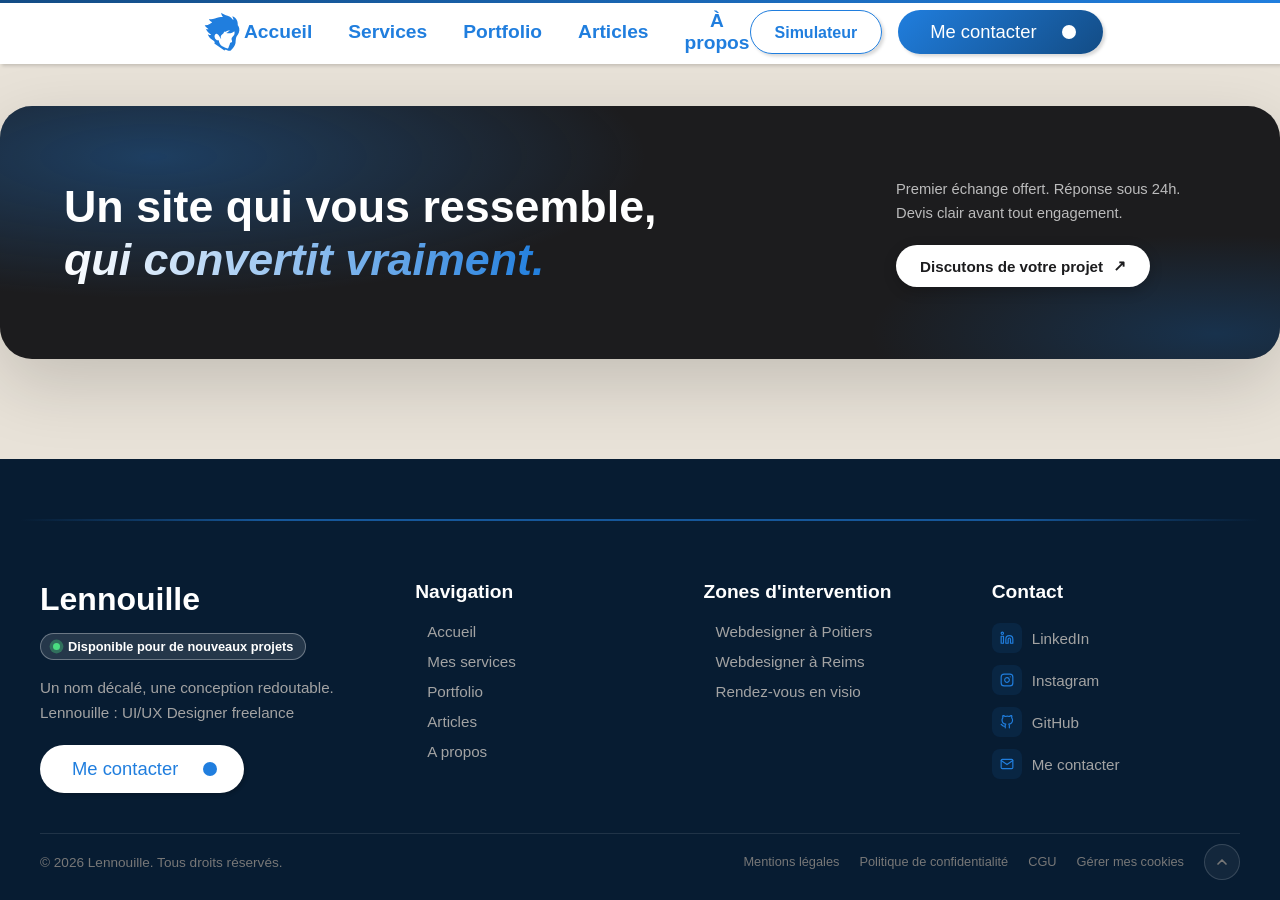
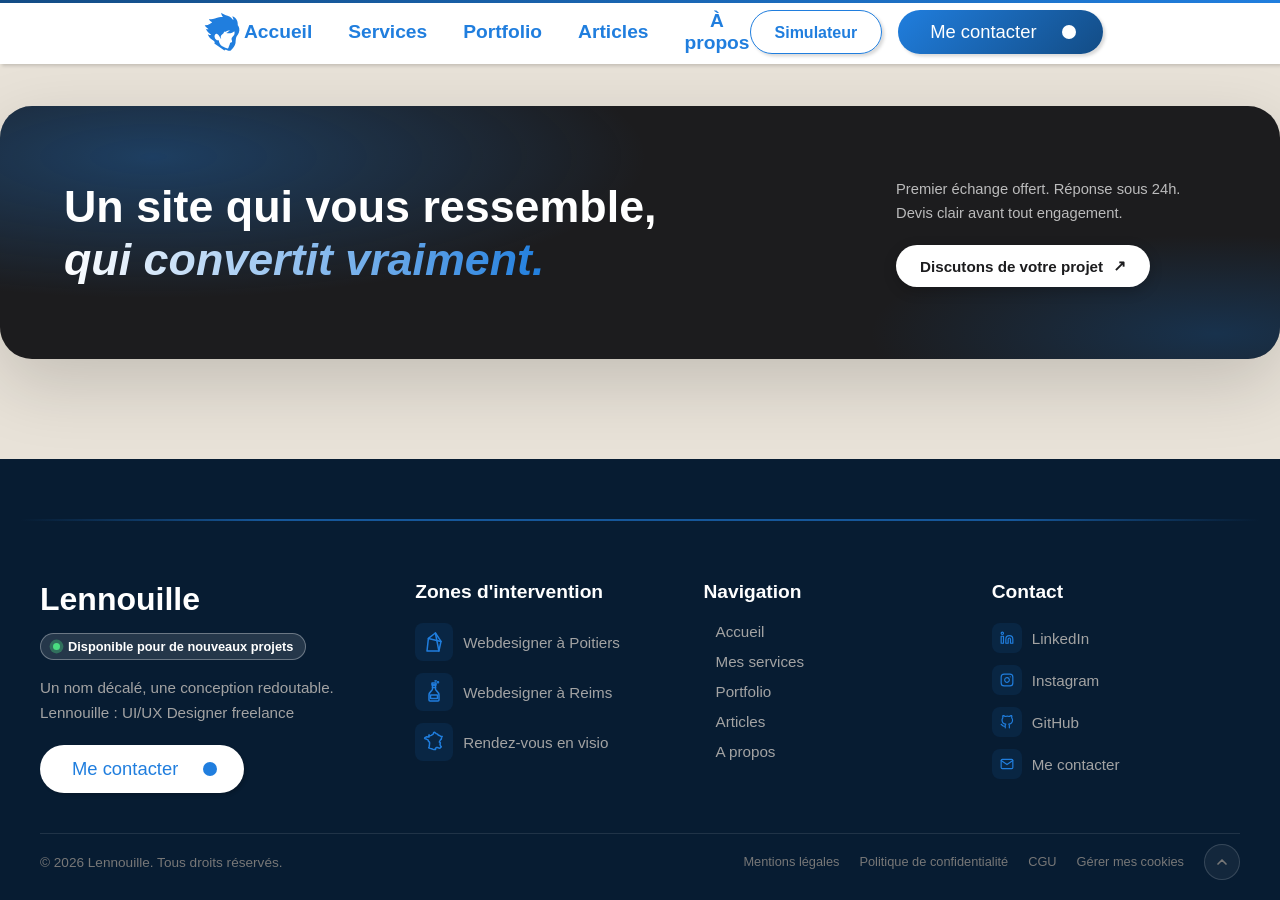
Before and after one commit to LeVraiLennouille/levrailennouille.github.io, a Jekyll site: the page built from blog.html, in a window 1280 px wide and 900 px high, scrolled down 1952 px. Built offline with Jekyll 4.4.1, drawn with Linux system fonts in a browser that asks for light colours; nearby versions of some CDN libraries; some web fonts are replaced.

Commit message:
add icons to cities pages in footer

```diff
--- a/_includes/footer.html
+++ b/_includes/footer.html
@@ -19,6 +19,26 @@
             </a>
         </div>
         <div class="FooterCol">
+            <h4 class="FooterTitle">Zones d'intervention</h4>
+            <ul class="FooterLinks FooterSocialLinks FooterZoneLinks">
+                {% unless page.url contains '/poitiers' %}<li><a href="/poitiers">
+                    <span class="FooterIcon">
+                        <svg xmlns="http://www.w3.org/2000/svg" viewBox="0 0 24 24"><path d="M5 21 L16.9 21 L19 11.4 L13.4 3 L6.4 8.4 Z"/><path d="M6.4 8.4 L19 11.4"/><path d="M13.4 3 L16.9 21"/></svg>
+                    </span>Webdesigner à Poitiers
+                </a></li>{% endunless %}
+                {% unless page.url contains '/reims' %}<li><a href="/reims">
+                    <span class="FooterIcon">
+                        <svg xmlns="http://www.w3.org/2000/svg" viewBox="0 0 24 24"><path d="M10.5 5 V9 C10.5 11 7 11.5 7 15 V20 a1 1 0 0 0 1 1 h8 a1 1 0 0 0 1 -1 V15 C17 11.5 13.5 11 13.5 9 V5 Z"/><path d="M10 3 h4 v2 h-4 Z"/><path d="M10.5 7.5 h3"/><rect x="8.5" y="15" width="7" height="3.5" rx="0.5"/><circle cx="16" cy="2.2" r="0.5"/><circle cx="13.6" cy="0.9" r="0.4"/></svg>
+                    </span>Webdesigner à Reims
+                </a></li>{% endunless %}
+                <li><a href="/contact#rdv">
+                    <span class="FooterIcon">
+                        <svg xmlns="http://www.w3.org/2000/svg" viewBox="0 0 24 24"><path d="M12.7 2.3 L11.7 2.5 L11.3 4 L9.3 5.4 L7.9 5.8 L7.5 5.5 L7.3 4.9 L6.9 5 L6.8 6.2 L7.1 7.1 L6.4 7.1 L4.4 6.8 L2.9 7.6 L2.6 8.3 L3.1 8.8 L4.4 9 L4.8 9.4 L6 9.9 L6.6 11.4 L7.5 12.1 L7.6 13.2 L7.4 15.1 L7.2 16.4 L6.7 17.7 L8.2 18.4 L9.6 18.8 L11.2 19.4 L11.9 19.6 L13.6 19.5 L13.4 19 L13.6 18.2 L14.3 17.6 L15.4 17.6 L16.3 17.8 L17.1 18.2 L18.1 18 L19 17 L19.3 16.8 L18.4 15.6 L18 14.2 L18.4 12.8 L17.3 12 L18.5 9.8 L19.3 9.2 L19.6 7.2 L20.2 6.4 L18.5 6.2 L17.7 5.5 L16.9 5.4 L15.8 4.6 L15.6 4.1 L14.2 3.6 L13.5 3 Z"/></svg>
+                    </span>Rendez-vous en visio
+                </a></li>
+            </ul>
+        </div>
+        <div class="FooterCol">
             <h4 class="FooterTitle">Navigation</h4>
             <ul class="FooterLinks">
                 <li><a href="/index"><span class="FooterLinkArrow">›</span>Accueil</a></li>
@@ -26,14 +46,6 @@
                 <li><a href="/reals"><span class="FooterLinkArrow">›</span>Portfolio</a></li>
                 <li><a href="/blog"><span class="FooterLinkArrow">›</span>Articles</a></li>
                 <li><a href="/about"><span class="FooterLinkArrow">›</span>A propos</a></li>
-            </ul>
-        </div>
-        <div class="FooterCol">
-            <h4 class="FooterTitle">Zones d'intervention</h4>
-            <ul class="FooterLinks">
-                {% unless page.url contains '/poitiers' %}<li><a href="/poitiers"><span class="FooterLinkArrow">›</span>Webdesigner à Poitiers</a></li>{% endunless %}
-                {% unless page.url contains '/reims' %}<li><a href="/reims"><span class="FooterLinkArrow">›</span>Webdesigner à Reims</a></li>{% endunless %}
-                <li><a href="/contact#rdv"><span class="FooterLinkArrow">›</span>Rendez-vous en visio</a></li>
             </ul>
         </div>
         <div class="FooterCol">
--- a/script.js
+++ b/script.js
@@ -548,7 +548,6 @@ document.addEventListener("DOMContentLoaded", function () {
     const tabs  = document.querySelectorAll(".Tabs .Tab");
     const empty = document.getElementById("LawsEmpty");
 
-    // Révélation à l'entrée dans le viewport : la classe .in-view est stylée dans style.css
     if ("IntersectionObserver" in window) {
         const io = new IntersectionObserver(function (entries) {
             entries.forEach(function (entry) {
```
Also changed, not shown: style.css.
